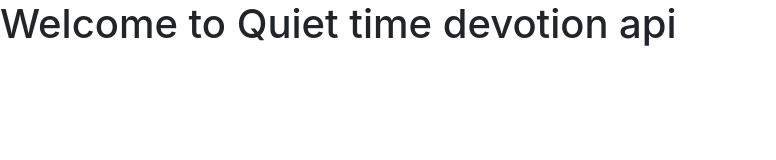
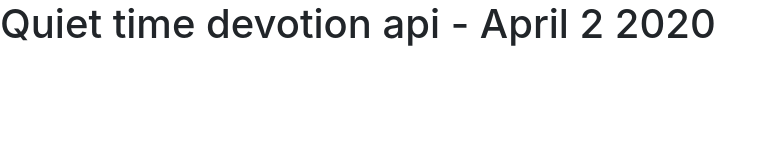
Before and after one commit to MyFlutterProjects/quiet-time-api, a website: page index.html in a window 1280 px wide. Shown: the whole page, without its empty margins (0-776 px from the left). Drawn offline with nearby package versions, Linux system fonts and the light colour scheme.

Commit message:
first commit

```diff
--- a/index.html
+++ b/index.html
@@ -10,6 +10,6 @@
   </head>
 
   <body id="page-top">
-        <h1>Welcome to Quiet time devotion api</h1>
+        <h1>Quiet time devotion api - April 2 2020</h1>
   </body>
 </html>
```
